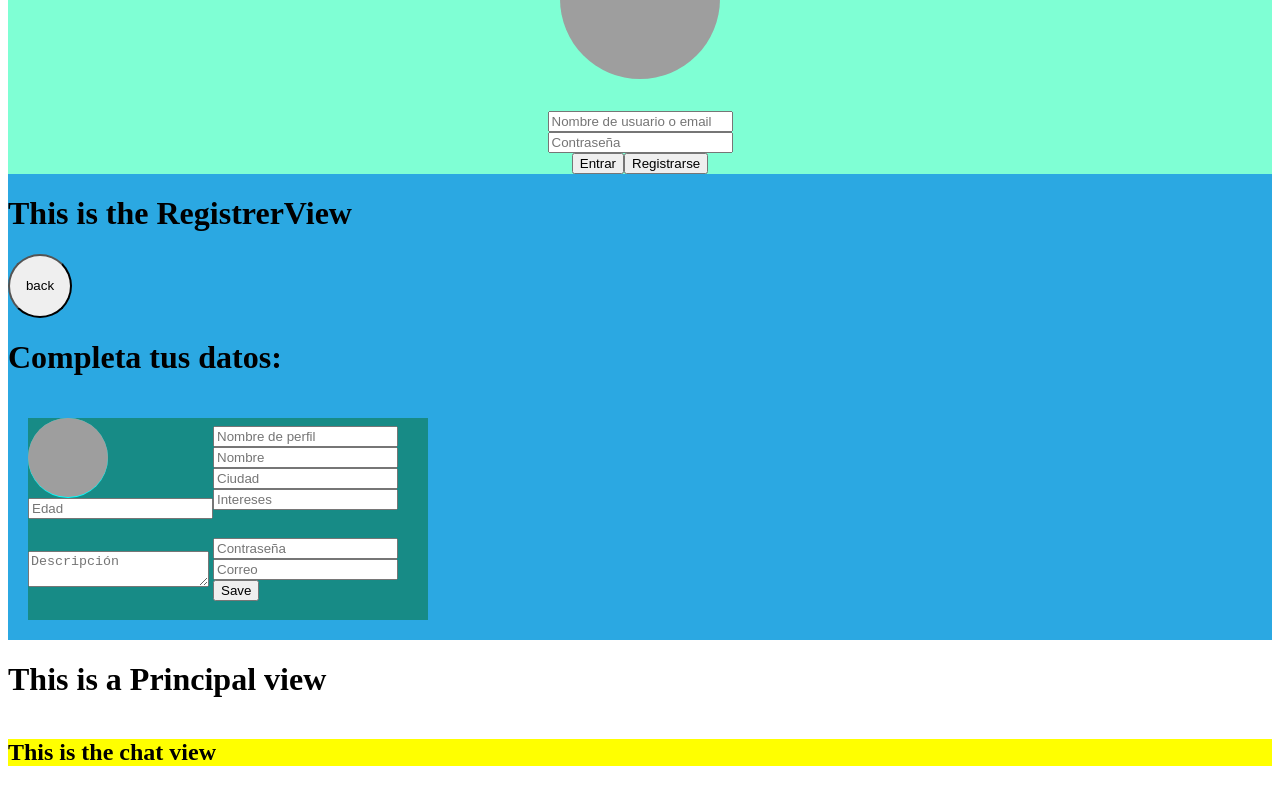
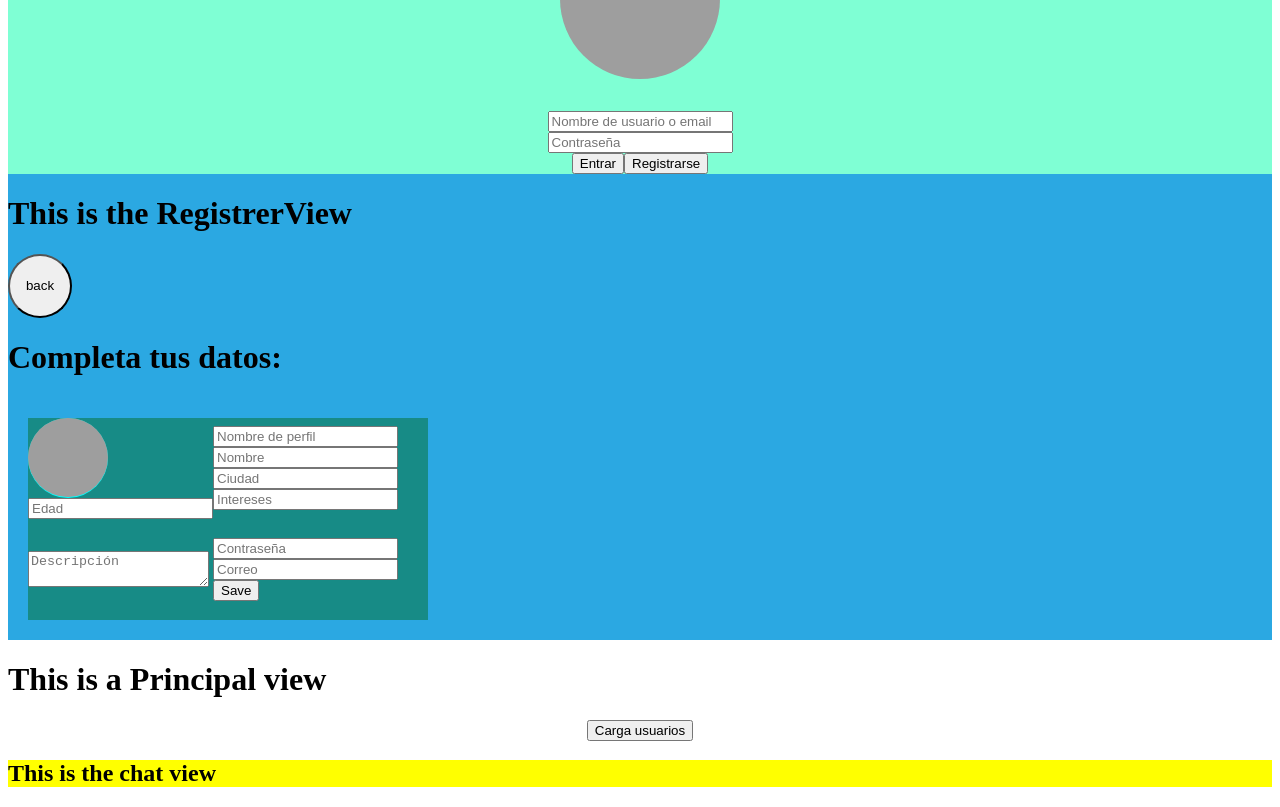
Before and after one commit to JoseLuCG/Proyecto_FinalCurso, a React (Create React App) app in the folder frontend/: page / in a window 1280 px wide. Shown: the part 433-1240 px from the top of the page. Before the commit the page ends 1219 px from the top, so only its background shows below. Built offline with nearby package versions, Linux system fonts and the light colour scheme; no server answers; grey boxes are pictures that could not be loaded.

Commit message:
Adds documentation and order the code

```diff
--- a/frontend/src/Views/PrincipalView/PrincipalView.jsx
+++ b/frontend/src/Views/PrincipalView/PrincipalView.jsx
@@ -4,10 +4,15 @@ import { useState } from 'react';
 
 function PrincipalView () {
     const [ users, setUSers ] = useState([]);
+    //----------Handlers----------
+    function loadUsers () {
+        setUSers()
+    }
     return(
         <>
             <h1>This is a Principal view</h1>
             <div className="principalContainer">
+                <button onClick={loadUsers}>Carga usuarios</button>
                 {users}
             </div>
         </>
--- a/frontend/src/tools/controlers.mjs
+++ b/frontend/src/tools/controlers.mjs
@@ -1,5 +1,25 @@
 import { URL } from "./defines.mjs"
-//----------Constatnts----------
+//----------Constants----------
+
+//----------Functions----------
+/**
+ * Realize the fetch at the backend with the user
+ * information.
+ * @param {Object} data - The user object.
+ */
+export async function registrerUser (data) {
+    const params = dataToString(data)
+    const response = await fetch(
+        URL+"/singup/",
+        params
+    );
+}
+/**
+ * Transform `dataAtTrasf` in string and create the
+ * body of the fetch.
+ * @param {Any} dataAtTrasf - The object to transform in json.
+ * @returns
+ */
 function dataToString (dataAtTrasf) {
     const jsonData = JSON.stringify(dataAtTrasf);
     const params = {
@@ -11,32 +31,3 @@ function dataToString (dataAtTrasf) {
     };
     return params;
 }
-
-//----------Functions----------
-export async function registrerUser (data) {
-    const params = dataToString(data)
-    const response = await fetch(
-        URL+"/singup/",
-        params
-    );
-}
-
-//----------FETCH----------
-
-// Mokup data.
-/*
-const data = {
-    userData
-}
-
-fetch(
-    URL+'/singup/',
-    {
-        method: 'POST',
-        body: jsonData,
-        headers: {
-            "Content-Type": "application/json"
-        }
-    }
-);
-*/
```
